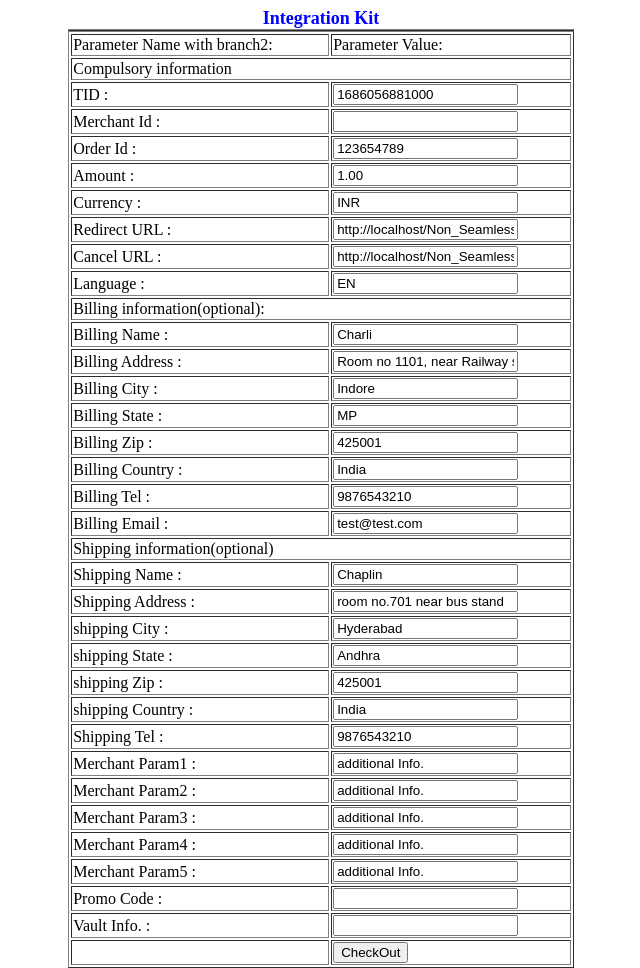
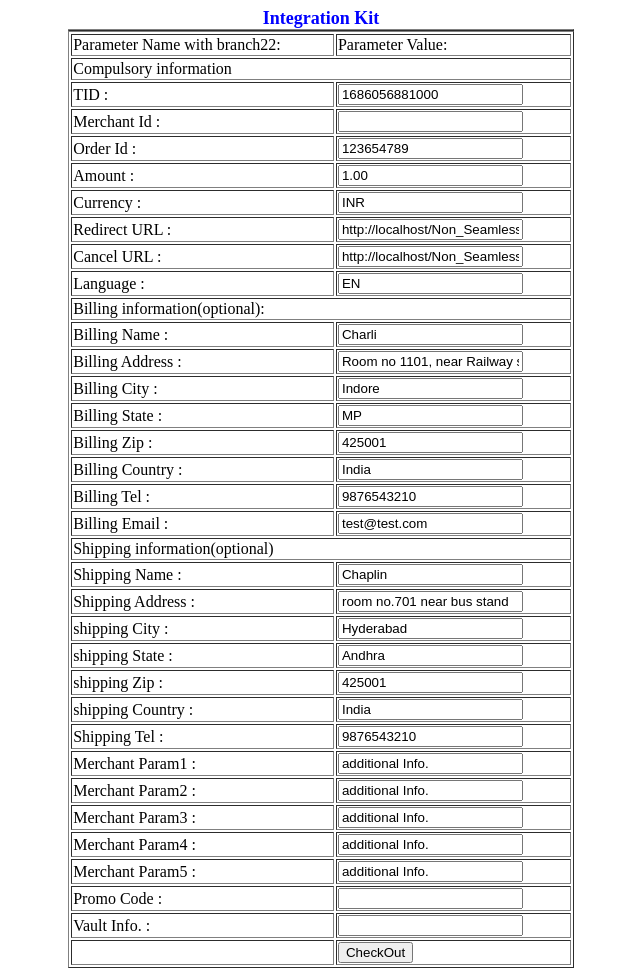
Before and after one commit to shiv-thacker/react-native, a plain HTML site: page NON_SEAMLESS_KIT/dataFrom.htm in a window 1280 px wide. Shown: the whole page, without its empty margins (319-959 px from the left). Drawn offline with Linux system fonts and the light colour scheme.

Commit message:
branch2 updated

```diff
--- a/NON_SEAMLESS_KIT/dataFrom.htm
+++ b/NON_SEAMLESS_KIT/dataFrom.htm
@@ -12,7 +12,7 @@
 		<table width="40%" height="100" border='1' align="center"><caption><font size="4" color="blue"><b>Integration Kit</b></font></caption></table>
 			<table width="40%" height="100" border='1' align="center">
 				<tr>
-					<td>Parameter Name with branch2:</td><td>Parameter Value:</td>
+					<td>Parameter Name with branch22:</td><td>Parameter Value:</td>
 				</tr>
 				<tr>
 					<td colspan="2"> Compulsory information</td>
```
